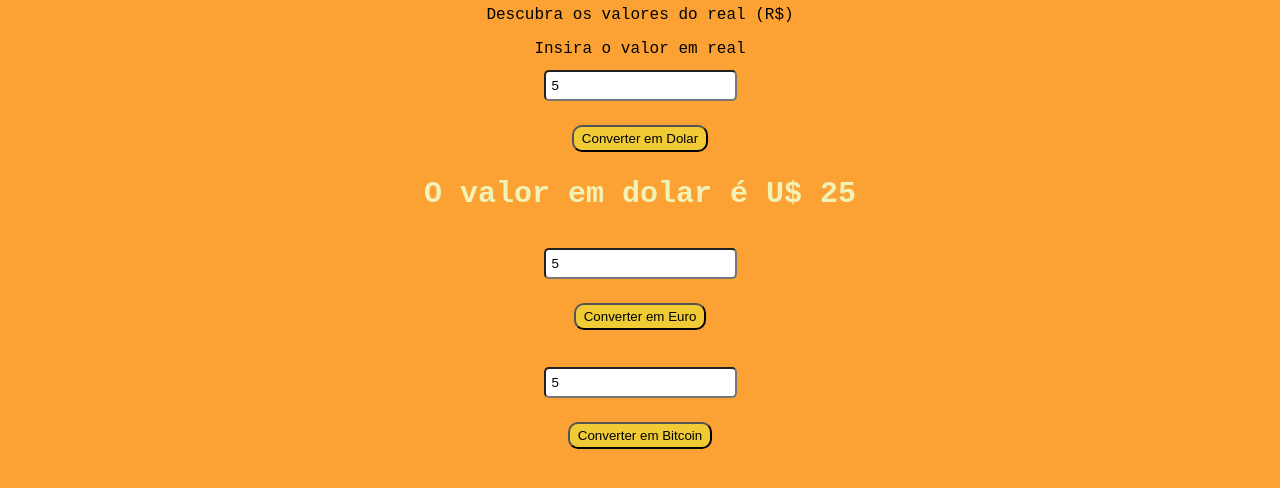
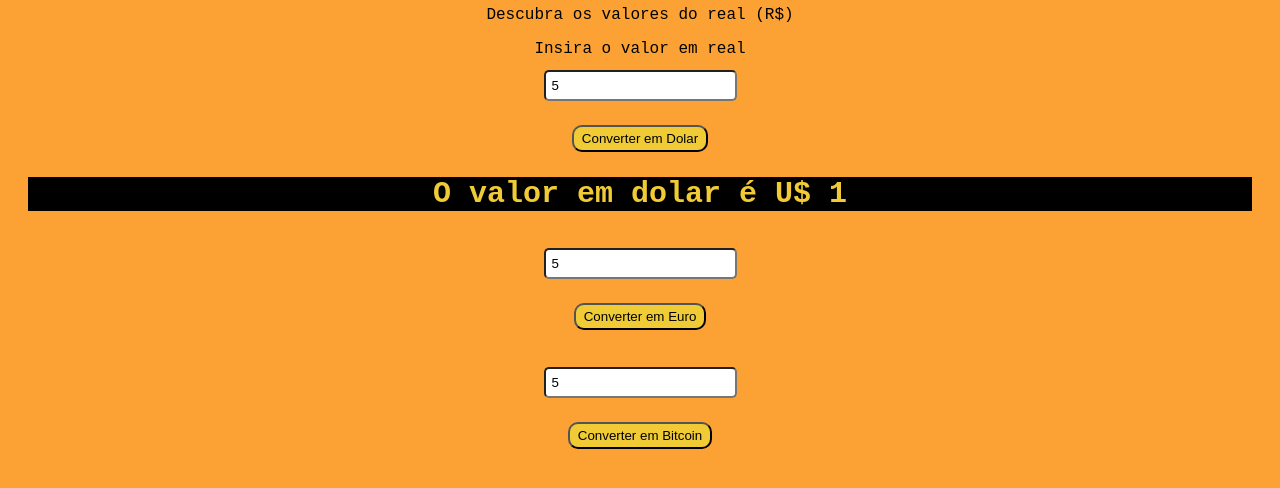
Before and after one commit to ThaisFri/Conversor-de-moedas, a plain HTML site: page index.html in a window 1280 px wide. Both pictures are taken after typing "5", "5", "5" into the empty fields and a click on the button "Converter em Dolar". Shown: the part 242-730 px from the top of the page. Drawn offline with Linux system fonts and the light colour scheme.

Commit message:
atualizando script e style

```diff
--- a/script.js
+++ b/script.js
@@ -3,7 +3,7 @@ function ConverterDolar() {
   var valor = valorElemento.value;
   var valorReal = parseFloat(valor);
 
-  var valorDolar = valorReal * 5;
+  var valorDolar = valorReal / 5;
   console.log(valorDolar);
 
   var elementoValorConvertidoDolar = document.getElementById("valorConvertidoDolar");
--- a/style.css
+++ b/style.css
@@ -54,6 +54,7 @@ body {
   }
 
   h2 {
-    color: #F1F2B5;
+    color: #F0CB35;
     font-size: 30px;
+    background-color: black;
   }
```
